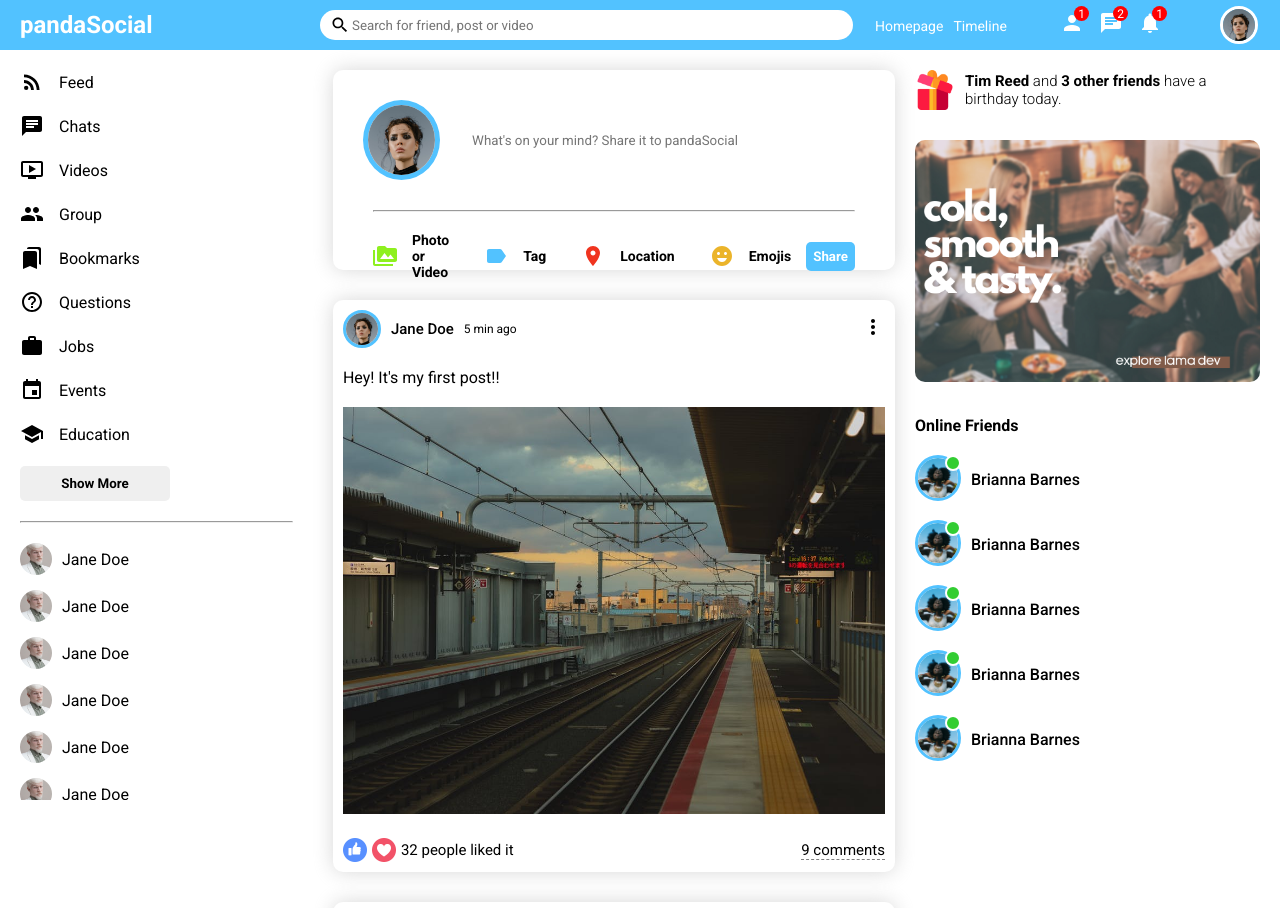
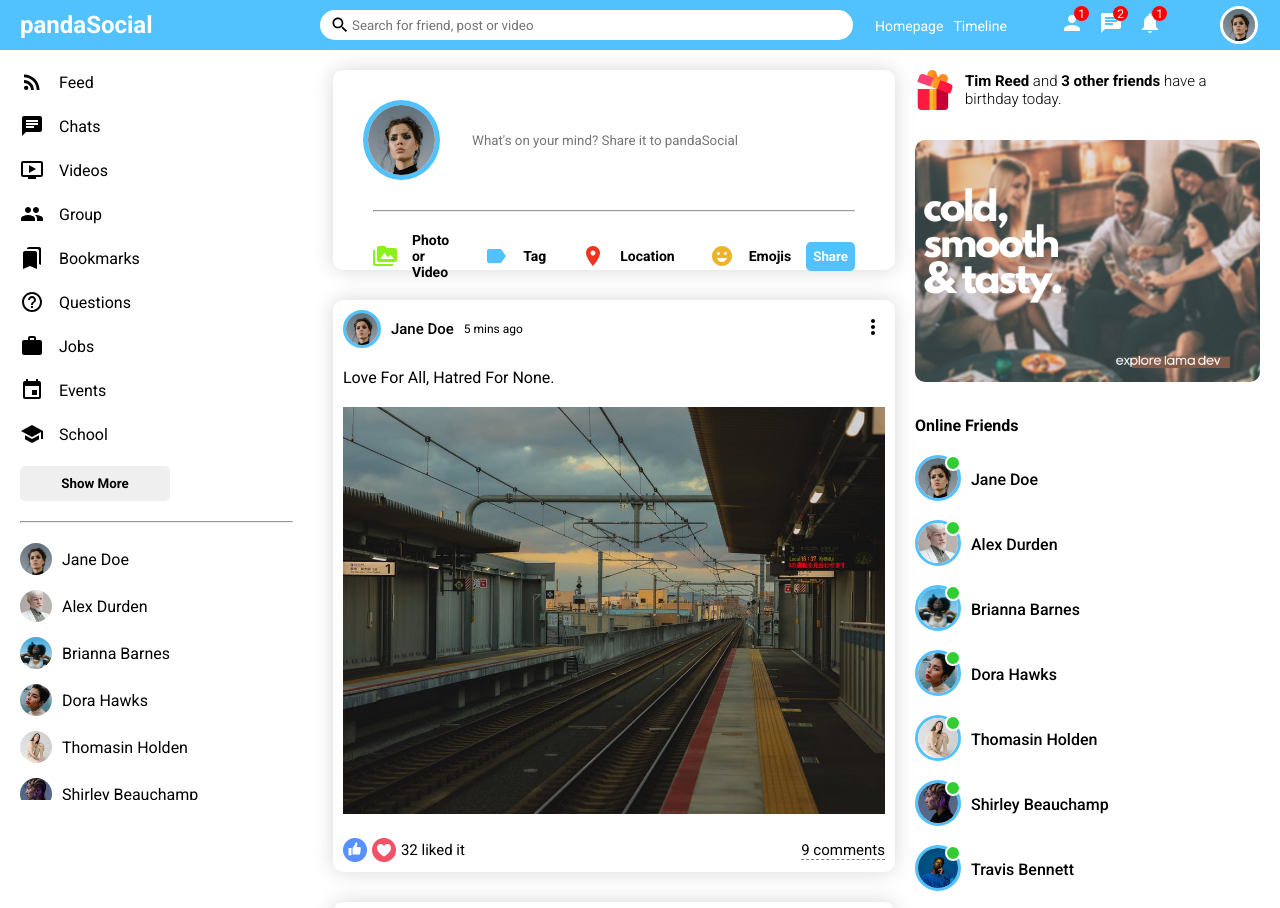
Before and after one commit to OLD-itdev161-fa2024/chris-chang-p2, a React (Create React App) app: page /home in a window 1280 px wide. Shown: the top 908 px of the page. Built offline with nearby package versions, Linux system fonts and the light colour scheme.

Commit message:
Added dummy data to home page and displayed it

```diff
--- /dev/null
+++ b/src/components/closeFriend/CloseFriend.js
@@ -0,0 +1,10 @@
+import "./closeFriend.css"
+
+export default function CloseFriend({user}) {
+    return (
+        <li className="sidebarFriend">
+            <img className="sidebarFriendImg" src={user.profilePicture} alt=""/>
+            <span className="sidebarFriendName">{user.username}</span>
+        </li>
+    )
+  }
--- /dev/null
+++ b/src/components/closeFriend/closeFriend.css
@@ -0,0 +1,15 @@
+.sidebarFriend {
+    display: flex;
+    align-items: center;
+    margin-bottom: 15px;
+}
+
+.sidebarFriendImg {
+    width: 32px;
+    height: 32px;
+    border-radius: 50%;
+    /*Creates a circle on image*/
+    object-fit: cover;
+    /*Centers and crops image without warping*/
+    margin-right: 10px;
+}
--- a/src/components/feed/Feed.js
+++ b/src/components/feed/Feed.js
@@ -1,18 +1,16 @@
 import Share from "../share/Share"
 import Post from "../post/Post"
 import "./feed.css"
+import { Posts } from "../../dummyData"
 
 export default function Feed() {
   return (
     <div className="feed">
       <div className="feedWrapper">
         <Share/>
-        <Post/>
-        <Post/>
-        <Post/>
-        <Post/>
-        <Post/>
-        <Post/>
+        {Posts.map((p) => (
+          <Post key={p.id} post={p} />
+        ))}
       </div>
     </div>
   )
--- /dev/null
+++ b/src/components/online/Online.js
@@ -0,0 +1,17 @@
+import "./online.css"
+
+export default function Online({user}) {
+  return (
+    <li className="rightbarFriend">
+            <div className="rightbarProfileImgContainer">
+              <img
+                className="rightbarProfileImg"
+                src={user.profilePicture}
+                alt=""
+              />
+              <span className="rightbarOnline"></span>
+            </div>
+            <span className="rightbarUsername">{user.username}</span>
+          </li>
+  )
+}
--- /dev/null
+++ b/src/components/online/online.css
@@ -0,0 +1,33 @@
+.rightbarFriend {
+    display: flex;
+    align-items: center;
+    margin-bottom: 15px;
+}
+
+.rightbarProfileImgContainer {
+    margin-right: 10px;
+    position: relative;
+}
+
+.rightbarProfileImg {
+    width: 40px;
+    height: 40px;
+    border-radius: 50%;
+    object-fit: cover;
+    border: 3px solid #52c2ff;
+}
+
+.rightbarOnline {
+    width: 12px;
+    height: 12px;
+    border-radius: 50%;
+    background-color: limegreen;
+    position: absolute;
+    top: -2;
+    right: 0;
+    border: 2px solid white;
+}
+
+.rightbarUsername {
+    font-weight: 500;
+}
--- a/src/components/post/Post.js
+++ b/src/components/post/Post.js
@@ -1,32 +1,36 @@
 import './post.css'
 import { MoreVert } from "@material-ui/icons"
+import { Users } from '../../dummyData'
 
-export default function Post() {
+export default function Post({ post }) {
+
   return (
     <div className='post'>
         <div className='postWrapper'>
           <div className='postTop'>
             <div className='postTopLeft'>
-              <img className='postProfileImage' src='/assets/person/1.jpeg' alt=''/>
-              <span className='postUsername'>Jane Doe</span>
-              <span className='postDate'>5 min ago</span>
+              <img className='postProfileImage' src={Users.filter((u) => u.id === post.userId)[0].profilePicture} alt=''/>
+              <span className='postUsername'>
+                {Users.filter((u) => u.id === post.userId)[0].username}
+              </span>
+              <span className='postDate'>{post.date}</span>
             </div>
             <div className='postTopRight'>
               <MoreVert />
             </div>
           </div>
           <div className='postCenter'>
-            <span className='postText'>Hey! It's my first post!!</span>
-            <img className='postImage' src='/assets/post/1.jpeg' alt=''/>
+            <span className='postText'>{post?.desc}</span>
+            <img className='postImage' src={post.photo} alt=''/>
           </div>
           <div className='postBottom'>
             <div className='postBottomLeft'>
               <img className='likeIcon' src='assets/like.png' alt=''/>
               <img className='likeIcon' src='assets/heart.png' alt=''/>
-              <span className='postLikeCounter'>32 people liked it</span>
+              <span className='postLikeCounter'>{post.like} liked it</span>
             </div>
             <div className='postBottomRight'>
-              <span className='postCommentText'>9 comments</span>
+              <span className='postCommentText'>{post.comment} comments</span>
             </div>
           </div>
         </div>
--- a/src/components/rightbar/Rightbar.js
+++ b/src/components/rightbar/Rightbar.js
@@ -1,4 +1,6 @@
 import "./rightbar.css"
+import { Users } from "../../dummyData";
+import Online from "../online/Online";
 
 export default function Rightbar() {
   return (
@@ -13,61 +15,9 @@
         <img className="rightbarAd" src="assets/ad.png" alt=""/>
         <h4 className="rightbarTitle">Online Friends</h4>
         <ul className="rightbarFriendList">
-          <li className="rightbarFriend">
-            <div className="rightbarProfileImgContainer">
-              <img
-                className="rightbarProfileImg"
-                src="assets/person/3.jpeg"
-                alt=""
-              />
-              <span className="rightbarOnline"></span>
-            </div>
-            <span className="rightbarUsername">Brianna Barnes</span>
-          </li>
-          <li className="rightbarFriend">
-            <div className="rightbarProfileImgContainer">
-              <img
-                className="rightbarProfileImg"
-                src="assets/person/3.jpeg"
-                alt=""
-              />
-              <span className="rightbarOnline"></span>
-            </div>
-            <span className="rightbarUsername">Brianna Barnes</span>
-          </li>
-          <li className="rightbarFriend">
-            <div className="rightbarProfileImgContainer">
-              <img
-                className="rightbarProfileImg"
-                src="assets/person/3.jpeg"
-                alt=""
-              />
-              <span className="rightbarOnline"></span>
-            </div>
-            <span className="rightbarUsername">Brianna Barnes</span>
-          </li>
-          <li className="rightbarFriend">
-            <div className="rightbarProfileImgContainer">
-              <img
-                className="rightbarProfileImg"
-                src="assets/person/3.jpeg"
-                alt=""
-              />
-              <span className="rightbarOnline"></span>
-            </div>
-            <span className="rightbarUsername">Brianna Barnes</span>
-          </li>
-          <li className="rightbarFriend">
-            <div className="rightbarProfileImgContainer">
-              <img
-                className="rightbarProfileImg"
-                src="assets/person/3.jpeg"
-                alt=""
-              />
-              <span className="rightbarOnline"></span>
-            </div>
-            <span className="rightbarUsername">Brianna Barnes</span>
-          </li>
+          {Users.map((u) => (
+            <Online key={u.id} user={u} />
+          ))}
         </ul>
       </div>
     </div>
--- a/src/components/rightbar/rightbar.css
+++ b/src/components/rightbar/rightbar.css
@@ -37,37 +37,3 @@
     margin: 0;
     list-style: none;
 }
-
-.rightbarFriend{
-    display: flex;
-    align-items: center;
-    margin-bottom: 15px;
-}
-
-.rightbarProfileImgContainer{
-    margin-right: 10px;
-    position: relative;
-}
-
-.rightbarProfileImg{
-    width: 40px;
-    height: 40px;
-    border-radius: 50%;
-    object-fit: cover;
-    border: 3px solid #52c2ff;
-}
-
-.rightbarOnline{
-    width: 12px;
-    height: 12px;
-    border-radius: 50%;
-    background-color: limegreen;
-    position: absolute;
-    top: -2;
-    right: 0;
-    border: 2px solid white;
-}
-
-.rightbarUsername{
-    font-weight: 500;
-}
--- a/src/components/sidebar/Sidebar.js
+++ b/src/components/sidebar/Sidebar.js
@@ -1,6 +1,7 @@
 import "./sidebar.css"
 import { RssFeed, Chat, OndemandVideo, Group, Bookmarks, HelpOutline, Work, Event, School } from "@material-ui/icons"
-
+import { Users } from "../../dummyData";
+import CloseFriend from "../closeFriend/CloseFriend";
 
 export default function Sidebar() {
     return (
@@ -41,52 +42,15 @@
                     </li>
                     <li className="sidebarListItem">
                         <School className="sidebarIcon"/>
-                        <span className="sidebarListItemText">Education</span>
+                        <span className="sidebarListItemText">School</span>
                     </li>
                 </ul>
                 <button className="sidebarButton">Show More</button>
                 <hr className="sidebarHr"/>
                 <ul className="sidebarFriendList">
-                    <li className="sidebarFriend">
-                        <img className="sidebarFriendImg" src="/assets/person/2.jpeg" alt=""/>
-                        <span className="sidebarFriendName">Jane Doe</span>
-                    </li>
-                    <li className="sidebarFriend">
-                        <img className="sidebarFriendImg" src="/assets/person/2.jpeg" alt=""/>
-                        <span className="sidebarFriendName">Jane Doe</span>
-                    </li>
-                    <li className="sidebarFriend">
-                        <img className="sidebarFriendImg" src="/assets/person/2.jpeg" alt=""/>
-                        <span className="sidebarFriendName">Jane Doe</span>
-                    </li>
-                    <li className="sidebarFriend">
-                        <img className="sidebarFriendImg" src="/assets/person/2.jpeg" alt=""/>
-                        <span className="sidebarFriendName">Jane Doe</span>
-                    </li>
-                    <li className="sidebarFriend">
-                        <img className="sidebarFriendImg" src="/assets/person/2.jpeg" alt=""/>
-                        <span className="sidebarFriendName">Jane Doe</span>
-                    </li>
-                    <li className="sidebarFriend">
-                        <img className="sidebarFriendImg" src="/assets/person/2.jpeg" alt=""/>
-                        <span className="sidebarFriendName">Jane Doe</span>
-                    </li>
-                    <li className="sidebarFriend">
-                        <img className="sidebarFriendImg" src="/assets/person/2.jpeg" alt=""/>
-                        <span className="sidebarFriendName">Jane Doe</span>
-                    </li>
-                    <li className="sidebarFriend">
-                        <img className="sidebarFriendImg" src="/assets/person/2.jpeg" alt=""/>
-                        <span className="sidebarFriendName">Jane Doe</span>
-                    </li>
-                    <li className="sidebarFriend">
-                        <img className="sidebarFriendImg" src="/assets/person/2.jpeg" alt=""/>
-                        <span className="sidebarFriendName">Jane Doe</span>
-                    </li>
-                    <li className="sidebarFriend">
-                        <img className="sidebarFriendImg" src="/assets/person/2.jpeg" alt=""/>
-                        <span className="sidebarFriendName">Jane Doe</span>
-                    </li>
+                    {Users.map(u => (
+                        <CloseFriend key={u.id} user={u}/>
+                    ))}
                 </ul>
             </div>
         </div>
--- a/src/components/sidebar/sidebar.css
+++ b/src/components/sidebar/sidebar.css
@@ -2,6 +2,8 @@
     flex: 3;
     height: calc(100vh - 50px);
     overflow-y: scroll; /* sections off the left side div to scroll separately*/
+    position: sticky; /*keeps the side bar on the left even if user scrolls down*/
+    top: 50px;
 }
 
 ::-webkit-scrollbar{
@@ -53,17 +55,3 @@
     margin: 0;
     list-style: none;
 }
-
-.sidebarFriend{
-    display: flex;
-    align-items: center;
-    margin-bottom: 15px;
-}
-
-.sidebarFriendImg{
-    width: 32px;
-    height: 32px;
-    border-radius: 50%; /*Creates a circle on image*/
-    object-fit: cover; /*Centers and crops image without warping*/
-    margin-right: 10px;
-}
--- a/src/components/topbar/topbar.css
+++ b/src/components/topbar/topbar.css
@@ -6,6 +6,7 @@
     align-items: center;
     position: sticky;
     top: 0;
+    z-index: 999; /*Position top bar over everything when user scrolls*/
 }
 
 .topbarLeft{
--- /dev/null
+++ b/src/dummyData.js
@@ -0,0 +1,139 @@
+export const Users = [
+  {
+    id:1,
+    profilePicture: "assets/person/1.jpeg",
+    username: "Jane Doe",
+  },
+  {
+    id:2,
+    profilePicture: "assets/person/2.jpeg",
+    username: "Alex Durden",
+  },
+  {
+    id:3,
+    profilePicture: "assets/person/3.jpeg",
+    username: "Brianna Barnes",
+  },
+  {
+    id:4,
+    profilePicture: "assets/person/4.jpeg",
+    username: "Dora Hawks",
+  },
+  {
+    id:5,
+    profilePicture: "assets/person/5.jpeg",
+    username: "Thomasin Holden",
+  },
+  {
+    id:6,
+    profilePicture: "assets/person/6.jpeg",
+    username: "Shirley Beauchamp",
+  },
+  {
+    id:7,
+    profilePicture: "assets/person/7.jpeg",
+    username: "Travis Bennett",
+  },
+  {
+    id:8,
+    profilePicture: "assets/person/8.jpeg",
+    username: "Kristen Thomas",
+  },
+  {
+    id:9,
+    profilePicture: "assets/person/9.jpeg",
+    username: "Cassie Duty",
+  },
+  {
+    id:10,
+    profilePicture: "assets/person/10.jpeg",
+    username: "Safak Kocaoglu",
+  },
+];
+
+export const Posts = [
+  {
+    id: 1,
+    desc: "Love For All, Hatred For None.",
+    photo: "assets/post/1.jpeg",
+    date: "5 mins ago",
+    userId: 1,
+    like: 32,
+    comment: 9,
+  },
+  {
+    id: 2,
+    photo: "assets/post/2.jpeg",
+    date: "15 mins ago",
+    userId: 2,
+    like: 2,
+    comment: 1,
+  },
+  {
+    id: 3,
+    desc: "Every moment is a fresh beginning.",
+    photo: "assets/post/3.jpeg",
+    date: "1 hour ago",
+    userId: 3,
+    like: 61,
+    comment: 2,
+  },
+  {
+    id: 4,
+    photo: "assets/post/4.jpeg",
+    date: "4 hours ago",
+    userId: 4,
+    like: 7,
+    comment: 3,
+  },
+  {
+    id: 5,
+    photo: "assets/post/5.jpeg",
+    date: "5 hours ago",
+    userId: 5,
+    like: 23,
+    comment: 5,
+  },
+  {
+    id: 6,
+    photo: "assets/post/6.jpeg",
+    date: "1 day ago",
+    userId: 6,
+    like: 44,
+    comment: 6,
+  },
+  {
+    id: 7,
+    desc: "Never regret anything that made you smile.",
+    photo: "assets/post/7.jpeg",
+    date: "2 days ago",
+    userId: 7,
+    like: 52,
+    comment: 3,
+  },
+  {
+    id: 8,
+    photo: "assets/post/8.jpeg",
+    date: "3 days ago",
+    userId: 8,
+    like: 15,
+    comment: 1,
+  },
+  {
+    id: 9,
+    desc: "Change the world by being yourself.",
+    photo: "assets/post/9.jpeg",
+    date: "5 days ago",
+    userId: 9,
+    like: 11,
+    comment: 2,
+  },
+  {
+    id: 10,
+    photo: "assets/post/10.jpeg",
+    date: "1 week ago",
+    userId: 10,
+    like: 104,
+    comment: 12,
+  },
+];
```
